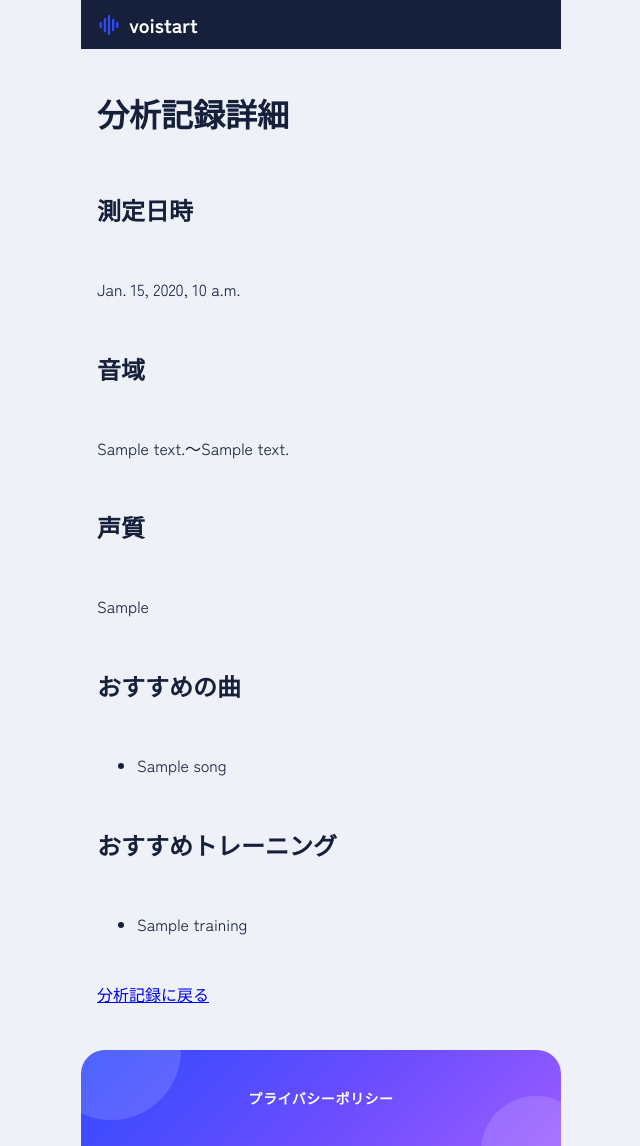
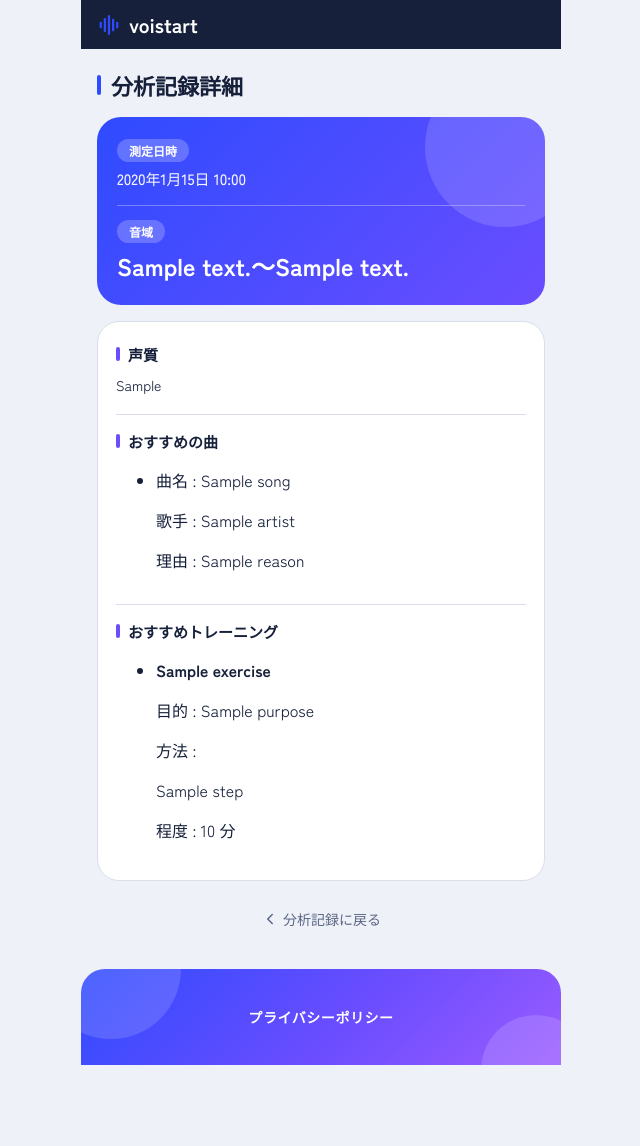
Before and after one commit to JHenryG1201/voi_start, a Django app: template templates/student/ai/analysis_record_detail.html in a window 1280 px wide. Shown: the whole page, without its empty margins (319-959 px from the left). After the commit the page ends 1065 px from the top, so only its background shows below. Run offline with Django 5.2, Linux system fonts and the light colour scheme; the template is opened without the code that fills it: most values are stand-ins (such as "Sample title", 1, 10 or a date in 2020); data that the repository does not hold is empty.

Commit message:
Fixed: Analyze History

```diff
--- /dev/null
+++ b/static/css/analysis_record_detail.css
@@ -0,0 +1,52 @@
+.det{display:flex;flex-direction:column;gap:16px}
+.det h1{
+  margin:0;display:flex;align-items:center;gap:10px;
+  font-size:22px;font-weight:700;
+}
+.det h1::before{content:"";width:4px;height:20px;border-radius:2px;background:var(--brand)}
+
+/* 日時と音域のヒーローカード */
+.det-hero{
+  position:relative;overflow:hidden;
+  display:flex;flex-direction:column;gap:6px;
+  padding:22px 20px;border-radius:24px;color:var(--on-brand);
+  background:linear-gradient(135deg,var(--brand),var(--brand-2));
+}
+.det-hero::after{
+  content:"";position:absolute;right:-40px;top:-50px;
+  width:160px;height:160px;border-radius:50%;background:rgba(255,255,255,.14);
+}
+.det-hero > *{position:relative;z-index:1}
+.det-hero-label{
+  align-self:flex-start;
+  font-size:12px;font-weight:700;padding:3px 12px;border-radius:999px;
+  background:rgba(255,255,255,.22);
+}
+.det-hero-date{margin:0 0 10px;font-size:15px;font-weight:500;opacity:.95}
+.det-hero-range{
+  display:flex;flex-direction:column;gap:6px;
+  padding-top:14px;border-top:1px solid rgba(255,255,255,.3);
+}
+.det-hero-value{margin:0;font-size:24px;font-weight:700;line-height:1.4}
+
+/* 残りの項目は1枚のパネルに */
+.det-panel{
+  padding:6px 18px;border-radius:22px;
+  background:var(--surface);border:1px solid var(--line);
+}
+.det-item{padding:16px 0}
+.det-item + .det-item{border-top:1px solid var(--line)}
+.det-title{
+  display:flex;align-items:center;gap:8px;margin:0 0 8px;
+  font-size:15px;font-weight:700;
+}
+.det-title::before{content:"";width:4px;height:14px;border-radius:2px;background:var(--brand-2)}
+.det-body{margin:0;font-size:14px;line-height:1.8}
+
+.det-back{
+  display:flex;align-items:center;justify-content:center;gap:4px;
+  padding:12px;border-radius:12px;
+  font-size:14px;color:var(--muted);text-decoration:none;
+}
+.det-back svg{width:18px;height:18px}
+.det-back:focus-visible{outline:3px solid var(--brand);outline-offset:2px}
--- a/templates/student/ai/analysis_record_detail.html
+++ b/templates/student/ai/analysis_record_detail.html
@@ -1,36 +1,73 @@
 {% extends "base.html" %}
+{% load static %}
 
 {% block title %}分析記録詳細{% endblock %}
 
+{% block head %}
+    <link rel="stylesheet" href="{% static 'css/analysis_record_detail.css' %}">
+{% endblock %}
+
 {% block content %}
-
+<section class="det">
     <h1>分析記録詳細</h1>
 
-        <h2>測定日時</h2>
-        <p>{{ record.date }}</p>
+    <div class="det-hero">
+        <span class="det-hero-label">測定日時</span>
+        <p class="det-hero-date">{{ record.created_at|date:"Y年n月j日 H:i" }}</p>
+        <div class="det-hero-range">
+            <span class="det-hero-label">音域</span>
+            <p class="det-hero-value">{{ record.low_note }}〜{{ record.high_note }}</p>
+        </div>
+    </div>
 
-        <h2>音域</h2>
-        <p>{{ record.low_note }}〜{{ record.high_note }}</p>
-
-        <h2>声質</h2>
-        <p>{{ record.tone_quality }}</p>
-
-        <h2>おすすめの曲</h2>
+    <div class="det-panel">
+        <section class="det-item">
+            <h2 class="det-title">声質</h2>
+            <p class="det-body">{{ record.tone_quality }}</p>
+        </section>
+        <section class="det-item">
+            <h2 class="det-title">おすすめの曲</h2>
+            <p class="det-body">
                 <ul>
                     {% for song in record.recommended_songs %}
-            <li>{{ song }}</li>
+                        <li>
+                            <div>
+                                <p>曲名 : {{ song.title }}</p>
+                                <p>歌手 : {{ song.artist }}</p>
+                                <p>理由 : {{ song.reason }}</p>
+                            </div>
+                        </li>
                     {% endfor %}
                 </ul>
-
-        <h2>おすすめトレーニング</h2>
+            </p>
+        </section>
+        <section class="det-item">
+            <h2 class="det-title">おすすめトレーニング</h2>
+            <p class="det-body">
                 <ul>
                     {% for training in record.recommended_trainings %}
-            <li>{{ training }}</li>
+                        <li>
+                            <div>
+                                <strong>{{ training.exercise }}</strong>
+                                <p>目的 : {{ training.purpose }}</p>
+                                <p>方法 :
+                                    {% for step in training.instructions %}
+                                        <p>{{ step }}</p>
+                                    {% endfor %}
+                                </p>
+                                <p>程度 : {{ training.duration_minutes }} 分</p>
+                            </div>
+                        </li>
                     {% endfor %}
                 </ul>
+            </p>
+        </section>
+    </div>
 
-    <p>
-        <a href="/analysis_record">分析記録に戻る</a>
-    </p>
+    <a class="det-back" href="/analysis_record">
+        <svg viewBox="0 0 24 24" fill="none" stroke="currentColor" stroke-width="2" stroke-linecap="round" stroke-linejoin="round" aria-hidden="true"><path d="m15 18-6-6 6-6"/></svg>
+        分析記録に戻る
+    </a>
+</section>
 
 {% endblock %}
--- a/voi_start_app/views.py
+++ b/voi_start_app/views.py
@@ -15,6 +15,7 @@ from .models import VoiceAnalysisRecord
 from django.views.decorators.http import require_POST
 from django.views.decorators.csrf import csrf_protect
 import requests
+import datetime
 
 import json
 import logging
@@ -290,7 +291,7 @@ def analyze_voice(request):
             record.low_note = pitch["low_note"] or ""
             record.high_note = pitch["high_note"] or ""
             # record.tone_quality = build_tone_summary(audio_features)
-            record.tone_quality = report["tone_quality"]["observations"]
+            record.tone_quality = report["tone_quality"]["observations"][0]
             # record.recommended_songs = recommend_songs(audio_features)
             # record.recommended_training = recommend_training(audio_features)
             # record.recommended_trainings = json.dumps(audio_features)
```
Lines whose indentation alone changed are shown as unchanged.
